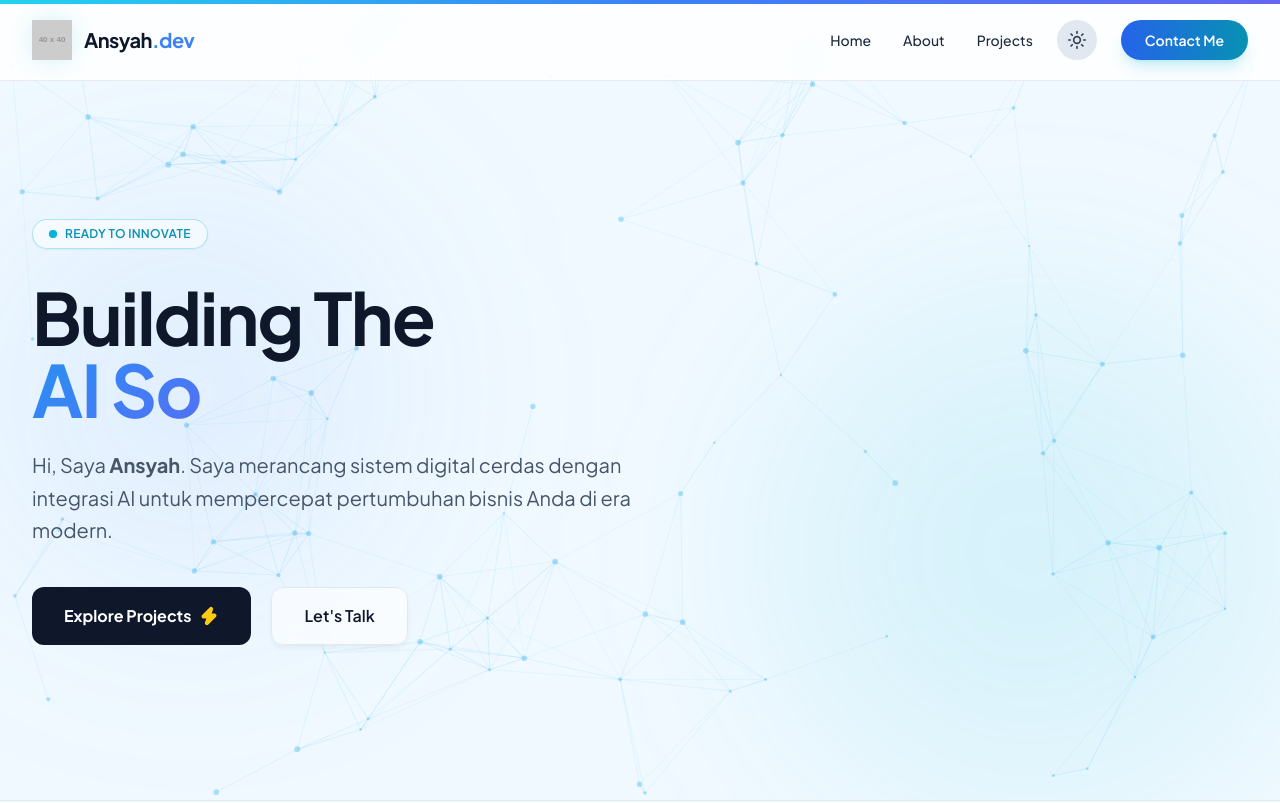
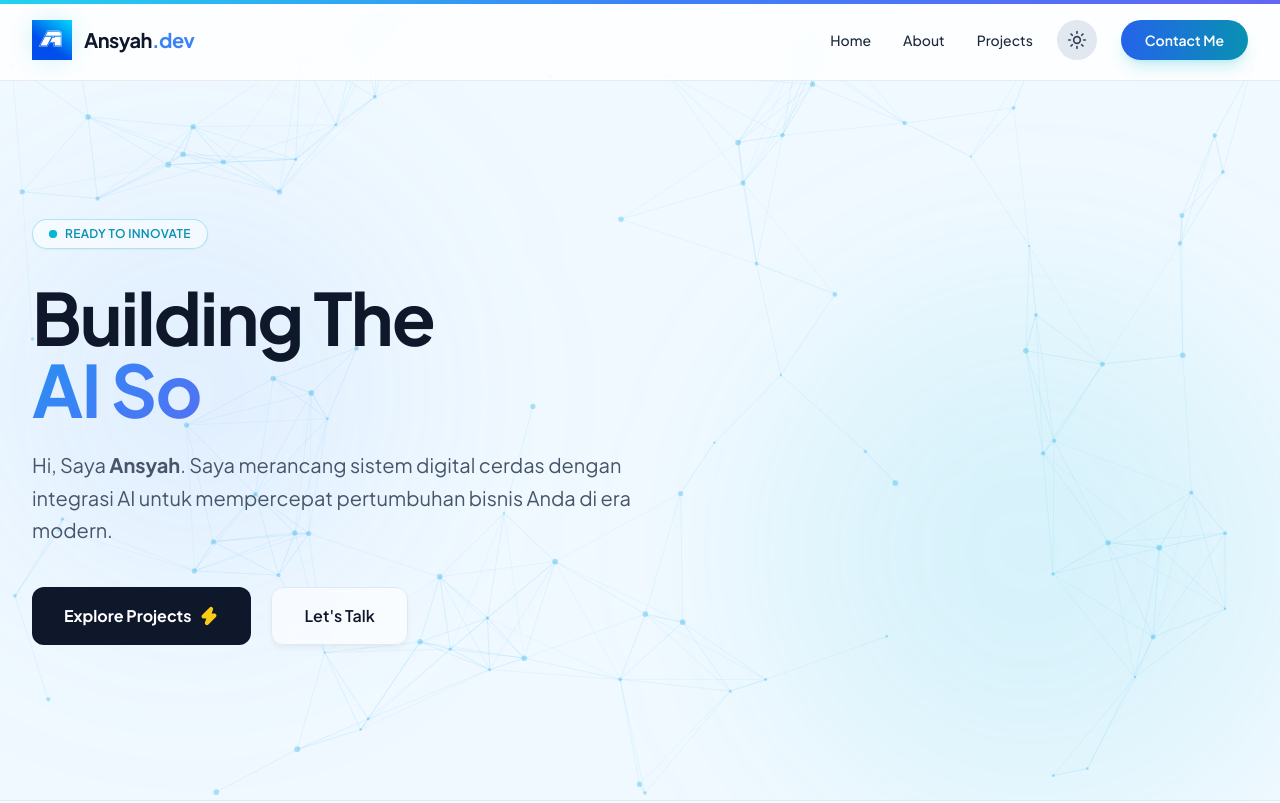
Before and after one commit to xyonbotz/Landing, a plain HTML site: page index.html in a window 1280 px wide. Shown: the top 803 px of the page. Drawn offline with nearby package versions, Linux system fonts and the light colour scheme; placeholder pictures from the web are drawn by us.

Commit message:
index.html

```diff
--- a/index.html
+++ b/index.html
@@ -166,7 +166,7 @@
             <div class="flex items-center justify-between h-20">
                 <div class="flex items-center gap-3 cursor-pointer group">
                     <div class="relative w-10 h-10">
-                        <img src="image/logo.png" alt="Logo" class="w-full h-full object-contain relative z-10" onerror="this.onerror=null;this.src='https://placehold.co/40x40/0ea5e9/ffffff?text=A';">
+                        <img src="logo.jpg" alt="Logo" class="w-full h-full object-contain relative z-10" onerror="this.onerror=null;this.src='https://placehold.co/40x40/0ea5e9/ffffff?text=A';">
                         <div class="absolute inset-0 bg-cyan-500 blur-md opacity-20 group-hover:opacity-40 transition-opacity rounded-full"></div>
                     </div>
                     <span class="text-xl font-bold tracking-tight text-slate-900 dark:text-white group-hover:text-cyan-600 dark:group-hover:text-cyan-400 transition-colors">
```
